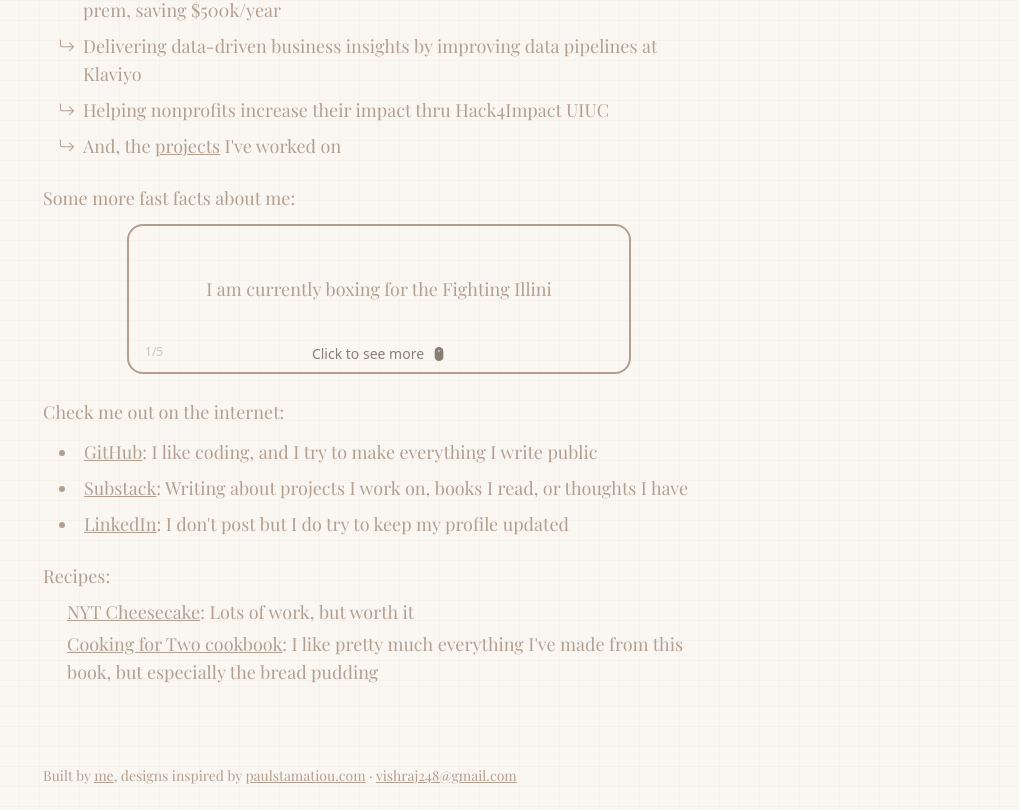
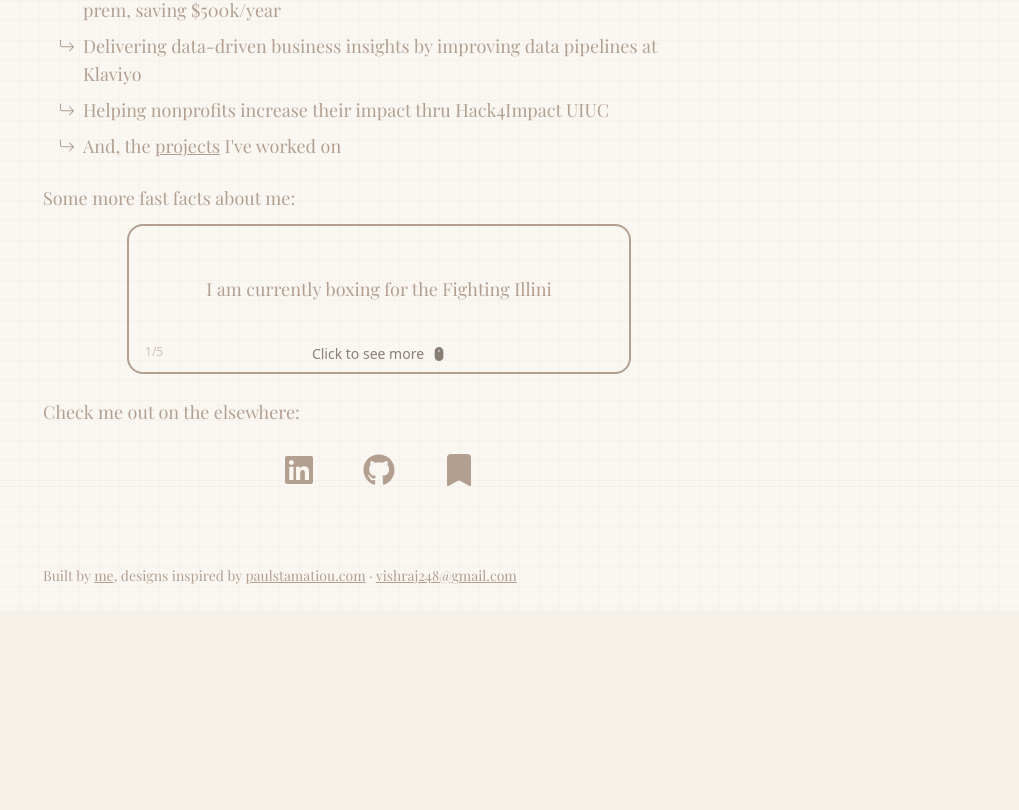
Before and after one commit to VishruthR/personal-portfolio, a Next.js app: page /about in a window 1280 px wide. Shown: the part 960-1770 px from the top of the page, without its empty margins (261-1280 px from the left). After the commit the page ends 1570 px from the top, so only its background shows below. Built offline with nearby package versions, Linux system fonts and the light colour scheme; a web font is replaced by a local one.

Commit message:
Improve external websites section

```diff
--- a/src/app/components/AboutMe.tsx
+++ b/src/app/components/AboutMe.tsx
@@ -1,7 +1,11 @@
 import Link from "next/link";
-import { BsArrowReturnRight } from "react-icons/bs";
+import { BsArrowReturnRight, BsBookmarkFill } from "react-icons/bs";
+import { FaGithub, FaLinkedin } from "react-icons/fa";
 import IconBullet from "./IconBullet";
 import FastFactsCard from "./FastFactsCard";
+import Tooltip from "./Tooltip";
+import { useState } from "react";
+import { M_PLUS_1 } from "next/font/google";
 
 const AboutMe = () => {
   return (
@@ -59,45 +63,48 @@
           </div>
 
           <div className="space-y-3">
-            <p>Check me out on the internet:</p>
-            <ul className="list-disc list-inside space-y-2 ml-4">
-              <li>
+            <p>Check me out on the elsewhere:</p>
+            <div className="flex justify-center gap-12 mt-8 pt-4">
+              <Tooltip text="I don't post but I do try to keep my profile updated">
+                <a
+                  href="https://www.linkedin.com/in/vishruth-raj/"
+                  target="_blank"
+                  rel="noopener noreferrer"
+                >
+                  <FaLinkedin
+                    size={32}
+                    className="text-brownMuted hover:text-brownDark transition-colors"
+                  />
+                </a>
+              </Tooltip>
+              <Tooltip text="I like coding, and I try to make everything I write public">
                 <a
                   href="https://github.com/VishruthR"
                   target="_blank"
                   rel="noopener noreferrer"
-                  className="underline hover:text-brownDark transition-colors"
                 >
-                  GitHub
+                  <FaGithub
+                    size={32}
+                    className="text-brownMuted hover:text-brownDark transition-colors"
+                  />
                 </a>
-                : I like coding, and I try to make everything I write public
-              </li>
-              <li>
+              </Tooltip>
+              <Tooltip text="I wrote about my projects, books I read, or thoughts I have.">
                 <a
                   href="https://substack.com/@pokelord"
                   target="_blank"
                   rel="noopener noreferrer"
-                  className="underline hover:text-brownDark transition-colors"
                 >
-                  Substack
+                  <BsBookmarkFill
+                    size={32}
+                    className="text-brownMuted hover:text-brownDark transition-colors"
+                  />
                 </a>
-                : Writing about projects I work on, books I read, or thoughts I have
-              </li>
-              <li>
-                <a
-                  href="https://www.linkedin.com/in/vishruth-raj/"
-                  target="_blank"
-                  rel="noopener noreferrer"
-                  className="underline hover:text-brownDark transition-colors"
-                >
-                  LinkedIn
-                </a>
-                : I don't post but I do try to keep my profile updated
-              </li>
-            </ul>
+              </Tooltip>
+            </div>
           </div>
 
-          <div className="space-y-2">
+          {/* <div className="space-y-2">
             <p>Recipes:</p>
             <div className="ml-6 space-y-1">
               <p>
@@ -123,7 +130,7 @@
                 : I like pretty much everything I've made from this book, but especially the bread pudding
               </p>
             </div>
-          </div>
+          </div> */}
         </div>
       </div>
     </div>
--- a/src/app/components/Projects.tsx
+++ b/src/app/components/Projects.tsx
@@ -32,7 +32,14 @@
             <p className="font-playfair">Currently:</p>
             <ul className="list-disc list-inside space-y-2 ml-4">
               <li>This website!</li>
-              <li>Open-source budgeting app so I can track my finances</li>
+              <li>
+                <a
+                  href="https://github.com/VishruthR/OpenBudget"
+                  target="_blank" rel="noopener noreferrer"
+                  className="underline hover:text-brownDark transition-colors"
+                >
+                  Open-source budgeting
+                </a> app so I can track my finances</li>
               <li>
                 An e-ink display like{" "}
                 <a
--- /dev/null
+++ b/src/app/components/Tooltip.tsx
@@ -0,0 +1,40 @@
+"use client";
+
+import { useState } from "react";
+import { motion, AnimatePresence } from "framer-motion";
+
+interface TooltipProps {
+  text: string;
+  children: React.ReactNode;
+}
+
+const Tooltip = ({ text, children }: TooltipProps) => {
+  const [isVisible, setIsVisible] = useState(false);
+
+  return (
+    <div
+      className="relative flex flex-col items-center"
+      onMouseEnter={() => setIsVisible(true)}
+      onMouseLeave={() => setIsVisible(false)}
+    >
+      <AnimatePresence>
+        {isVisible && (
+          <motion.div
+            initial={{ opacity: 0, y: 10 }}
+            animate={{ opacity: 1, y: 0 }}
+            exit={{ opacity: 0, y: 10 }}
+            transition={{ duration: 0.2 }}
+            className="absolute top-full mt-3 px-2 py-2 bg-brownMuted text-projectBg text-xs rounded-xl w-max max-w-[300px] text-center z-10 font-playfair shadow-lg"
+          >
+            {text}
+            {/* Arrow */}
+            <div className="absolute left-1/2 transform -translate-x-1/2 bottom-full w-0 h-0 border-l-[8px] border-l-transparent border-r-[8px] border-r-transparent border-b-[8px] border-b-brownMuted" />
+          </motion.div>
+        )}
+      </AnimatePresence>
+      {children}
+    </div>
+  );
+};
+
+export default Tooltip;
```
